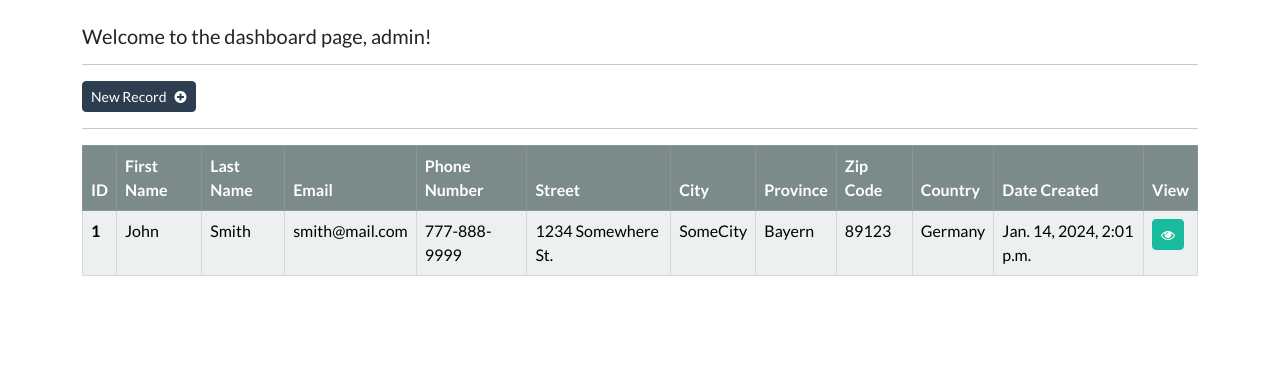
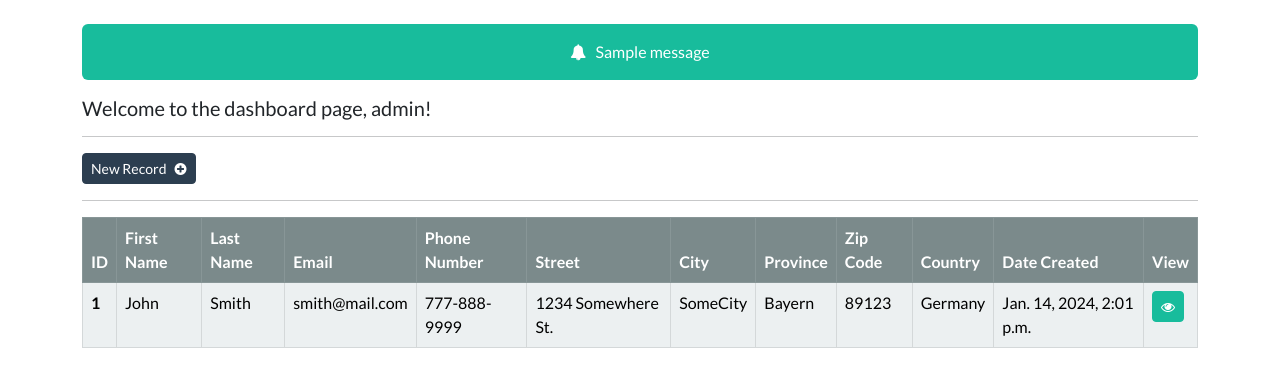
Before and after one commit to softdeveloper23/crm-django, a Django app: page /dashboard/ in a window 1280 px wide. Shown: the part 72-459 px from the top of the page. Run offline with Django 5.2, Linux system fonts and the light colour scheme; a user stored in the database is signed in; data comes from the database, SQL or seed files in the repository; both versions use the stored data as it was after the commit; one stand-in notice (Sample message) is shown.

Commit message:
Added flash messages

```diff
--- a/crm/static/css/styles.css
+++ b/crm/static/css/styles.css
@@ -2,3 +2,7 @@
     border-radius: 15px;
     width: 500px; /* In the future, change to vw for responsive design. */
 }
+
+.message-text {
+    color: white;
+}
--- a/crm/webapp/templates/webapp/base.html
+++ b/crm/webapp/templates/webapp/base.html
@@ -28,7 +28,11 @@
         <br>
 
         <!-- Notification messages -->
-
+        {% for message in messages %}
+            {% if message.level == DEFAULT_MESSAGE_LEVELS.SUCCESS %}
+                <p class="alert alert-success float-center text-center message-text"><i class="fa fa-bell" aria-hidden="true"></i> &nbsp; {{ message }}</p>
+            {% endif %}
+        {% endfor %}
         {% block content %}
 
         {% endblock %}
--- a/crm/webapp/views.py
+++ b/crm/webapp/views.py
@@ -5,6 +5,7 @@ from django.contrib.auth.models import auth
 from django.contrib.auth import authenticate
 from django.contrib.auth.decorators import login_required
 from .models import Record
+from django.contrib import messages
 
 # - Homepage
 def home(request):
@@ -18,6 +19,7 @@ def register(request):
         form = CreateUserForm(request.POST)
         if form.is_valid():
             form.save()
+            messages.success(request, "Account was created successfully!")
             return redirect("login")
 
     context = {"form": form}
@@ -58,6 +60,7 @@ def create_record(request):
         form = CreateRecordForm(request.POST)
         if form.is_valid():
             form.save()
+            messages.success(request, "Record was created successfully!")
             return redirect("dashboard")
 
     context = {"form": form}
@@ -73,6 +76,7 @@ def update_record(request, pk):
         form = UpdateRecordForm(request.POST, instance=record)
         if form.is_valid():
             form.save()
+            messages.success(request, "Record was updated successfully!")
             return redirect("dashboard")
 
     context = {"form": form}
@@ -91,10 +95,11 @@ def singular_record(request, pk):
 def delete_record(request, pk):
     record = Record.objects.get(id=pk)
     record.delete()
-
+    messages.success(request, "Record was deleted!")
     return redirect("dashboard")
 
 # - Logout a user
 def logout(request):
     auth.logout(request)
+    messages.success(request, "You have been logged out!")
     return redirect("login")
```
Also changed, not shown: crm/db.sqlite3.
